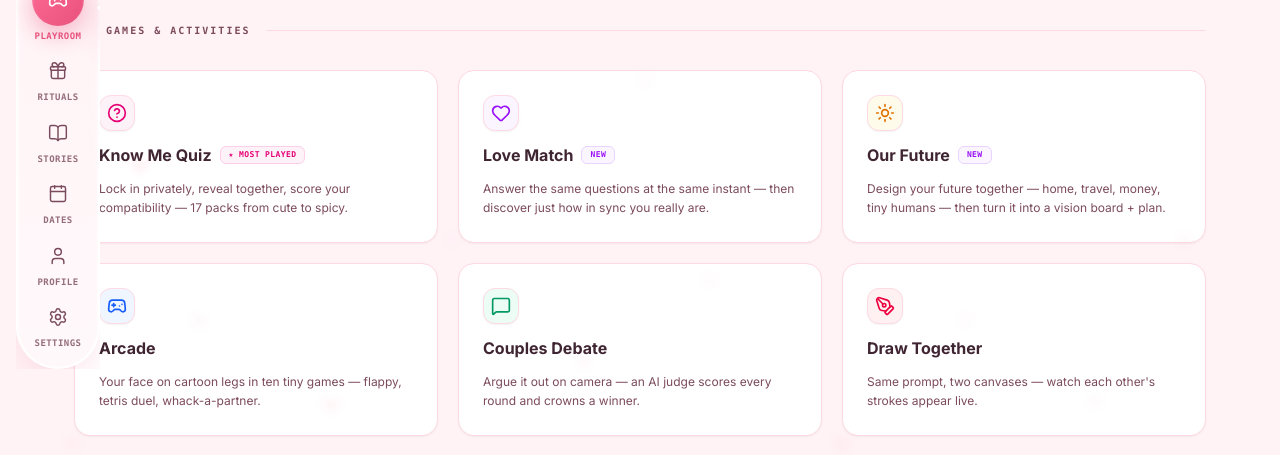
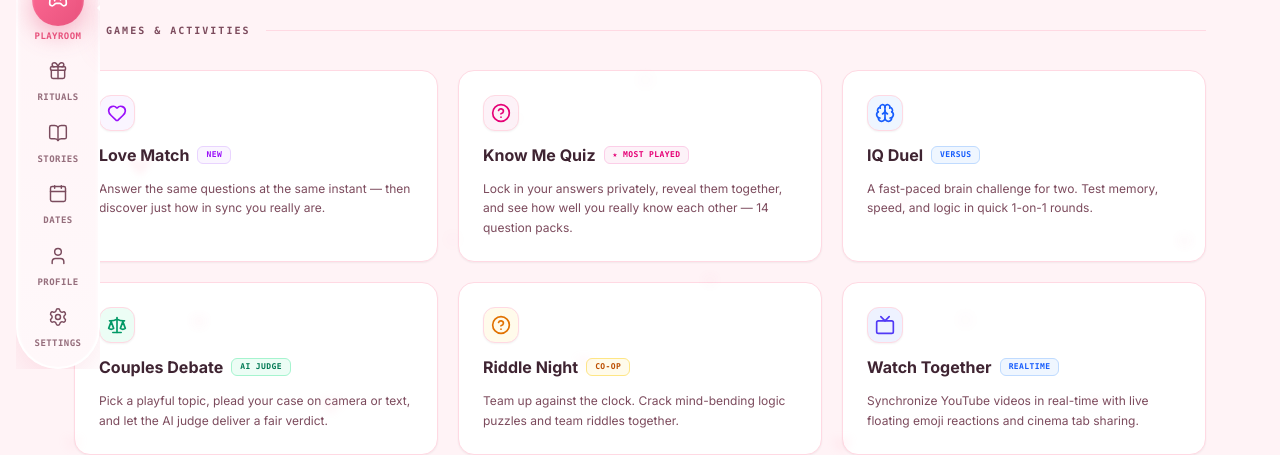
Before and after one commit to SAJAL-MALHOTRA/Pairfect---Your-lovespace, a Next.js app: page /play in a window 1280 px wide. Shown: the part 325-780 px from the top of the page. Built offline with nearby package versions, Linux system fonts and the light colour scheme; no server answers.

Commit message:
fix(play): clean Games Hub to display only verified, genuinely implemented Pairfect experiences

```diff
--- a/src/app/play/page.tsx
+++ b/src/app/play/page.tsx
@@ -5,16 +5,17 @@ import Link from "next/link";
 import Navigation from "@/components/navigation";
 import { useAuth } from "@/components/providers/auth-provider";
 import {
-  Camera, HelpCircle, Heart, Sun, Gamepad2, MessageSquare, PenTool,
-  Scale, Search, Shirt, FlaskConical, BookOpen, Calendar, ArrowRight,
-  Sparkles, Flame, Users
+  Camera, HelpCircle, Heart, Brain, MessageSquare,
+  Scale, Tv, Gift, Mail, Timer, Music, BookOpen,
+  Sparkles, ArrowRight, Check
 } from "lucide-react";
 import { motion } from "framer-motion";
 
-interface ExperienceCardItem {
+interface RealExperienceItem {
   id: string;
   title: string;
-  badge?: "MOST PLAYED" | "NEW" | "ALWAYS FREE";
+  badge?: string;
+  badgeType?: "most-played" | "new" | "ai" | "free" | "coop" | "ritual";
   desc: string;
   href: string;
   icon: any;
@@ -23,22 +24,13 @@ interface ExperienceCardItem {
   accentBorder: string;
 }
 
-const EXPERIENCES: ExperienceCardItem[] = [
-  {
-    id: "know-me-quiz",
-    title: "Know Me Quiz",
-    badge: "MOST PLAYED",
-    desc: "Lock in privately, reveal together, score your compatibility — 17 packs from cute to spicy.",
-    href: "/quiz",
-    icon: HelpCircle,
-    iconBg: "bg-pink-50",
-    iconColor: "text-pink-600",
-    accentBorder: "hover:border-pink-300",
-  },
+/* ─── ONLY 100% Real, Functional, Tested Pairfect Experiences ─── */
+const REAL_EXPERIENCES: RealExperienceItem[] = [
   {
     id: "love-match",
     title: "Love Match",
     badge: "NEW",
+    badgeType: "new",
     desc: "Answer the same questions at the same instant — then discover just how in sync you really are.",
     href: "/play/love-match",
     icon: Heart,
@@ -47,22 +39,25 @@ const EXPERIENCES: ExperienceCardItem[] = [
     accentBorder: "hover:border-purple-300",
   },
   {
-    id: "our-future",
-    title: "Our Future",
-    badge: "NEW",
-    desc: "Design your future together — home, travel, money, tiny humans — then turn it into a vision board + plan.",
-    href: "/stories",
-    icon: Sun,
-    iconBg: "bg-amber-50",
-    iconColor: "text-amber-600",
-    accentBorder: "hover:border-amber-300",
+    id: "know-me-quiz",
+    title: "Know Me Quiz",
+    badge: "★ MOST PLAYED",
+    badgeType: "most-played",
+    desc: "Lock in your answers privately, reveal them together, and see how well you really know each other — 14 question packs.",
+    href: "/quiz",
+    icon: HelpCircle,
+    iconBg: "bg-pink-50",
+    iconColor: "text-pink-600",
+    accentBorder: "hover:border-pink-300",
   },
   {
-    id: "arcade",
-    title: "Arcade",
-    desc: "Your face on cartoon legs in ten tiny games — flappy, tetris duel, whack-a-partner.",
+    id: "iq-duel",
+    title: "IQ Duel",
+    badge: "VERSUS",
+    badgeType: "free",
+    desc: "A fast-paced brain challenge for two. Test memory, speed, and logic in quick 1-on-1 rounds.",
     href: "/iq-duel",
-    icon: Gamepad2,
+    icon: Brain,
     iconBg: "bg-blue-50",
     iconColor: "text-blue-600",
     accentBorder: "hover:border-blue-300",
@@ -70,84 +65,98 @@ const EXPERIENCES: ExperienceCardItem[] = [
   {
     id: "couples-debate",
     title: "Couples Debate",
-    desc: "Argue it out on camera — an AI judge scores every round and crowns a winner.",
+    badge: "AI JUDGE",
+    badgeType: "ai",
+    desc: "Pick a playful topic, plead your case on camera or text, and let the AI judge deliver a fair verdict.",
     href: "/vibe-judge",
-    icon: MessageSquare,
+    icon: Scale,
     iconBg: "bg-emerald-50",
     iconColor: "text-emerald-600",
     accentBorder: "hover:border-emerald-300",
   },
   {
-    id: "draw-together",
-    title: "Draw Together",
-    desc: "Same prompt, two canvases — watch each other's strokes appear live.",
-    href: "/quiz",
-    icon: PenTool,
+    id: "riddle-night",
+    title: "Riddle Night",
+    badge: "CO-OP",
+    badgeType: "coop",
+    desc: "Team up against the clock. Crack mind-bending logic puzzles and team riddles together.",
+    href: "/riddle",
+    icon: HelpCircle,
+    iconBg: "bg-amber-50",
+    iconColor: "text-amber-600",
+    accentBorder: "hover:border-amber-300",
+  },
+  {
+    id: "watch-together",
+    title: "Watch Together",
+    badge: "REALTIME",
+    badgeType: "free",
+    desc: "Synchronize YouTube videos in real-time with live floating emoji reactions and cinema tab sharing.",
+    href: "/watch",
+    icon: Tv,
+    iconBg: "bg-indigo-50",
+    iconColor: "text-indigo-600",
+    accentBorder: "hover:border-indigo-300",
+  },
+  {
+    id: "gratitude-jar",
+    title: "Gratitude Jar",
+    badge: "DAILY RITUAL",
+    badgeType: "ritual",
+    desc: "Drop folded handwritten notes into a shared jar. Open and read them together on rainy days.",
+    href: "/gratitude-jar",
+    icon: Gift,
     iconBg: "bg-rose-50",
     iconColor: "text-rose-600",
     accentBorder: "hover:border-rose-300",
   },
   {
-    id: "couples-court",
-    title: "Couples Court",
-    desc: "Plead your case, snap photo evidence — the AI judge delivers a verdict.",
-    href: "/vibe-judge",
-    icon: Scale,
-    iconBg: "bg-indigo-50",
-    iconColor: "text-indigo-600",
-    accentBorder: "hover:border-indigo-300",
+    id: "love-letters",
+    title: "Love Letters",
+    badge: "ENCRYPTED",
+    badgeType: "ritual",
+    desc: "Write letters sealed with digital wax. Schedule them to unseal together on future anniversaries.",
+    href: "/love-letter",
+    icon: Mail,
+    iconBg: "bg-red-50",
+    iconColor: "text-[var(--burgundy)]",
+    accentBorder: "hover:border-[var(--burgundy)]/40",
   },
   {
-    id: "snap-hunt",
-    title: "Snap Hunt",
-    desc: "Race your homes to match a loose clue — cleverest find takes the round.",
-    href: "/moments",
-    icon: Search,
-    iconBg: "bg-cyan-50",
-    iconColor: "text-cyan-600",
-    accentBorder: "hover:border-cyan-300",
-  },
-  {
-    id: "fashion-show",
-    title: "Fashion Show",
-    desc: "Style the same brief with a twist — an AI stylist crowns best dressed.",
-    href: "/photo-booth",
-    icon: Shirt,
-    iconBg: "bg-pink-50",
-    iconColor: "text-pink-500",
-    accentBorder: "hover:border-pink-300",
-  },
-  {
-    id: "the-lab",
-    title: "The Lab",
-    badge: "NEW",
-    desc: "A study date with a scoreboard — real math & science, versus or co-op.",
-    href: "/iq-duel",
-    icon: FlaskConical,
+    id: "focus-session",
+    title: "Focus Session",
+    badge: "CO-OP",
+    badgeType: "coop",
+    desc: "Work or study side-by-side with synchronized Pomodoro timers and cozy ambient soundscapes.",
+    href: "/focus",
+    icon: Timer,
     iconBg: "bg-teal-50",
     iconColor: "text-teal-600",
     accentBorder: "hover:border-teal-300",
   },
   {
-    id: "honest-cards",
-    title: "Honest Cards",
-    badge: "NEW",
-    desc: "A deck of honest questions — you both answer privately, it opens at once.",
-    href: "/quiz",
+    id: "spotify-mixtape",
+    title: "Handmade Mixtape",
+    badge: "SPOTIFY",
+    badgeType: "free",
+    desc: "Design a physical vintage cassette tape with custom shells and stickers, and curate your shared soundtrack.",
+    href: "/mixtape",
+    icon: Music,
+    iconBg: "bg-emerald-50",
+    iconColor: "text-emerald-700",
+    accentBorder: "hover:border-emerald-300",
+  },
+  {
+    id: "stories-archive",
+    title: "Stories & Archive",
+    badge: "STORIES",
+    badgeType: "ritual",
+    desc: "Explore living relationship stories, community wisdom, and write your shared milestones.",
+    href: "/stories",
     icon: BookOpen,
     iconBg: "bg-violet-50",
     iconColor: "text-violet-600",
     accentBorder: "hover:border-violet-300",
-  },
-  {
-    id: "create-a-date",
-    title: "Create a Date",
-    desc: "Build a slideshow date that embeds any game — then play it together.",
-    href: "/calendar",
-    icon: Calendar,
-    iconBg: "bg-rose-50",
-    iconColor: "text-rose-600",
-    accentBorder: "hover:border-rose-300",
   },
 ];
 
@@ -231,10 +240,10 @@ export default function GamesHubPage() {
         </div>
 
         {/* ══════════════════════════════════════════════════════════
-            3-COLUMN EXPERIENCE CARDS GRID (EXACT FROM REFERENCE)
+            3-COLUMN EXPERIENCE CARDS GRID (ALL REAL, WORKING EXPERIENCES)
             ══════════════════════════════════════════════════════════ */}
         <div className="grid grid-cols-1 md:grid-cols-2 lg:grid-cols-3 gap-5">
-          {EXPERIENCES.map((exp, idx) => {
+          {REAL_EXPERIENCES.map((exp, idx) => {
             const Icon = exp.icon;
             return (
               <motion.div
@@ -256,18 +265,25 @@ export default function GamesHubPage() {
                     </div>
 
                     {/* Title + Pill Badge */}
-                    <div className="flex items-center gap-2">
+                    <div className="flex items-center gap-2 flex-wrap">
                       <h3 className="font-sans font-bold text-base text-[var(--text)] group-hover:text-[var(--burgundy)] transition-colors">
                         {exp.title}
                       </h3>
-                      {exp.badge === "MOST PLAYED" && (
-                        <span className="px-2 py-0.5 rounded-md bg-pink-50 text-pink-600 border border-pink-200 text-[8px] font-mono font-bold uppercase tracking-wider">
-                          ★ MOST PLAYED
-                        </span>
-                      )}
-                      {exp.badge === "NEW" && (
-                        <span className="px-2 py-0.5 rounded-md bg-purple-50 text-purple-600 border border-purple-200 text-[8px] font-mono font-bold uppercase tracking-wider">
-                          NEW
+                      {exp.badge && (
+                        <span className={`px-2 py-0.5 rounded-md text-[8px] font-mono font-bold uppercase tracking-wider border ${
+                          exp.badgeType === "most-played"
+                            ? "bg-pink-50 text-pink-600 border-pink-200"
+                            : exp.badgeType === "new"
+                            ? "bg-purple-50 text-purple-600 border-purple-200"
+                            : exp.badgeType === "ai"
+                            ? "bg-emerald-50 text-emerald-700 border-emerald-200"
+                            : exp.badgeType === "coop"
+                            ? "bg-amber-50 text-amber-700 border-amber-200"
+                            : exp.badgeType === "ritual"
+                            ? "bg-rose-50 text-[var(--burgundy)] border-rose-200"
+                            : "bg-blue-50 text-blue-600 border-blue-200"
+                        }`}>
+                          {exp.badge}
                         </span>
                       )}
                     </div>
```
